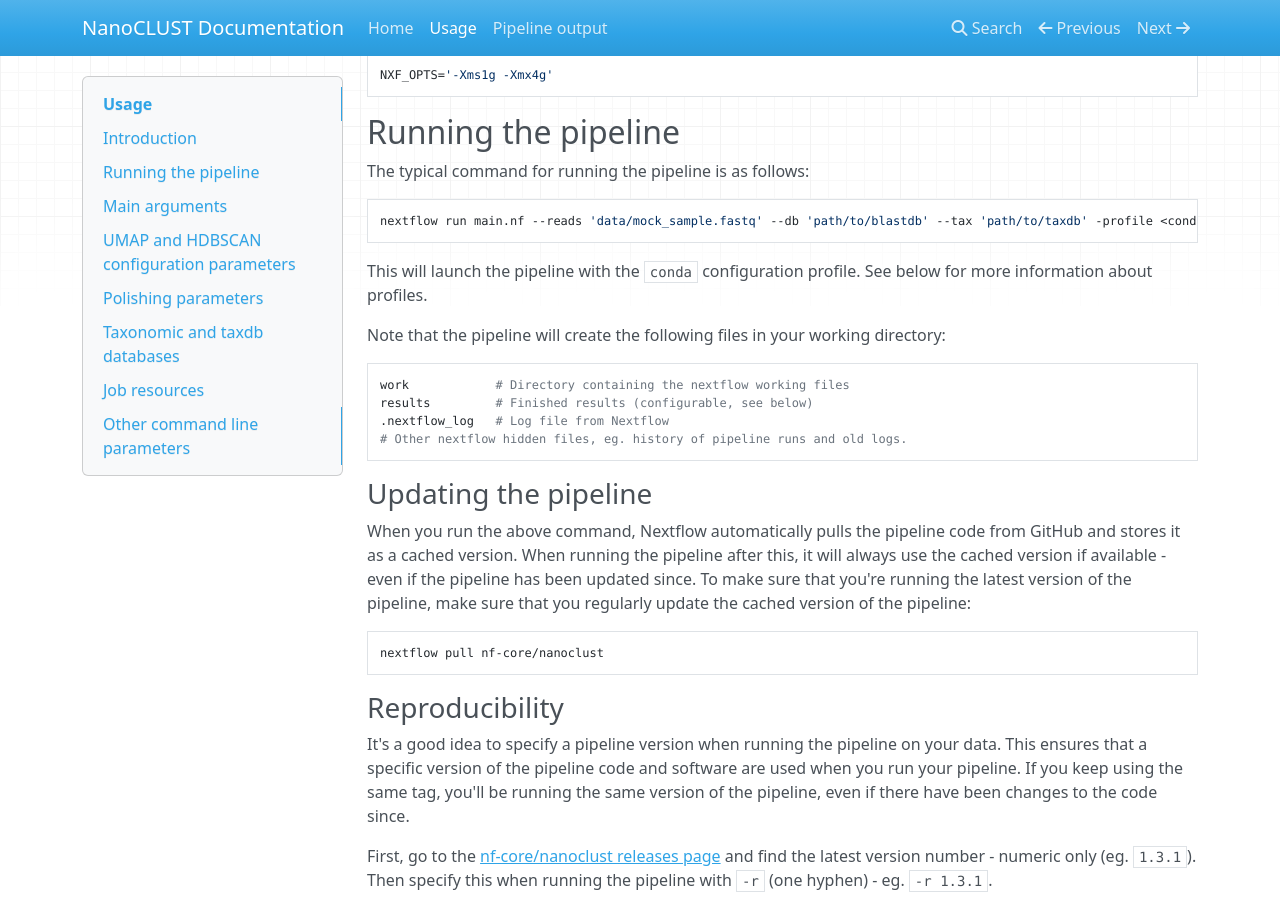
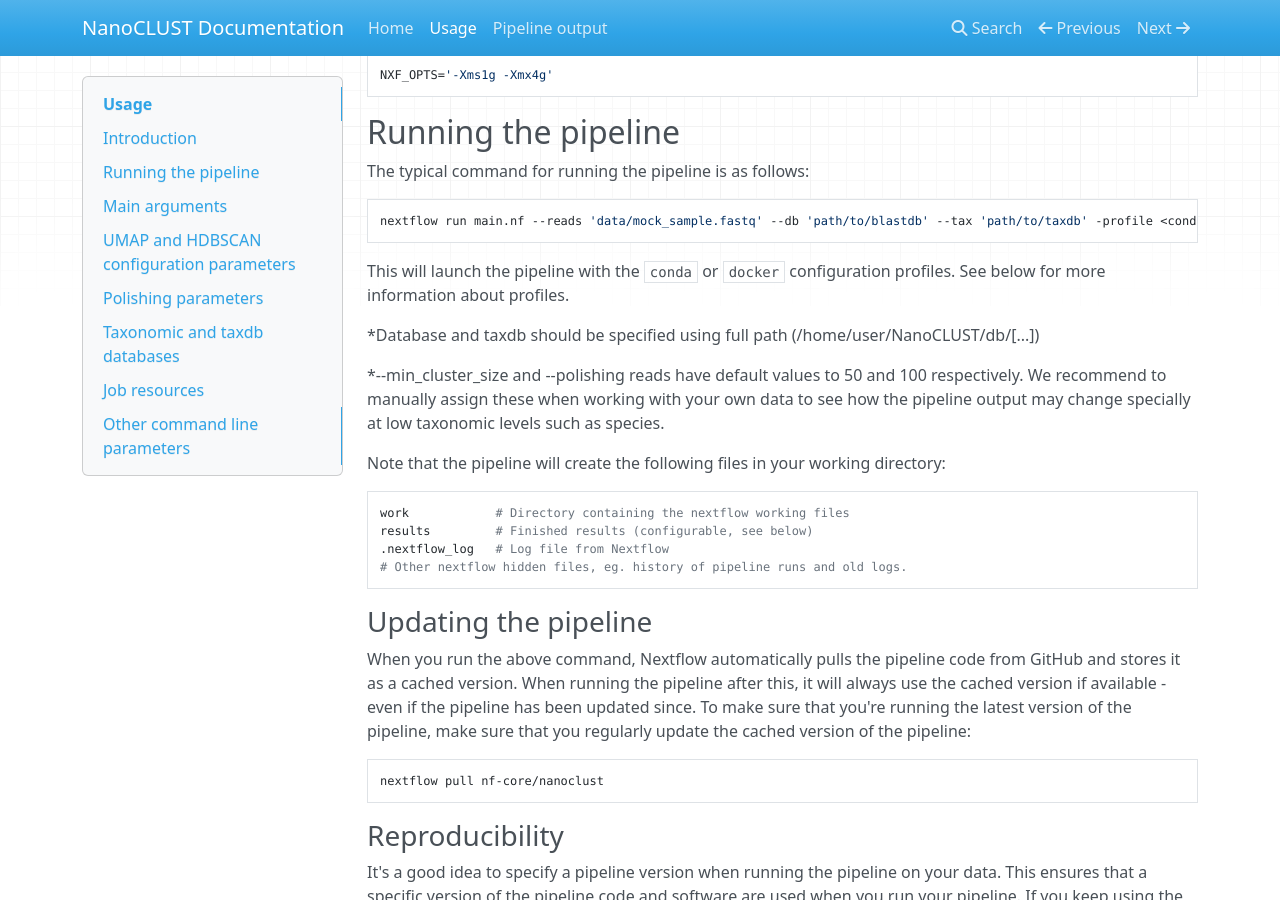
Before and after one commit to genomicsITER/NanoCLUST, an MkDocs documentation site: the page built from docs/2usage.md, in a window 1280 px wide and 900 px high, scrolled down 304 px. Built offline with MkDocs 1.6.1, drawn with Linux system fonts in a browser that asks for light colours; nearby versions of some CDN libraries.

Commit message:
default value to --polishing_reads

````diff
--- a/docs/2usage.md
+++ b/docs/2usage.md
@@ -17,8 +17,11 @@ The typical command for running the pipeline is as follows:
 ```bash
 nextflow run main.nf --reads 'data/mock_sample.fastq' --db 'path/to/blastdb' --tax 'path/to/taxdb' -profile <conda,docker>
 ```
+This will launch the pipeline with the `conda` or `docker` configuration profiles. See below for more information about profiles.
 
-This will launch the pipeline with the `conda` configuration profile. See below for more information about profiles.
+*Database and taxdb should be specified using full path (/home/user/NanoCLUST/db/[...])
+
+*--min_cluster_size and --polishing reads have default values to 50 and 100 respectively. We recommend to manually assign these when working with your own data to see how the pipeline output may change specially at low taxonomic levels such as species.
 
 Note that the pipeline will create the following files in your working directory:
 
````
Also changed, not shown: docs/index.md (+1 -1 lines), 1 other file.
